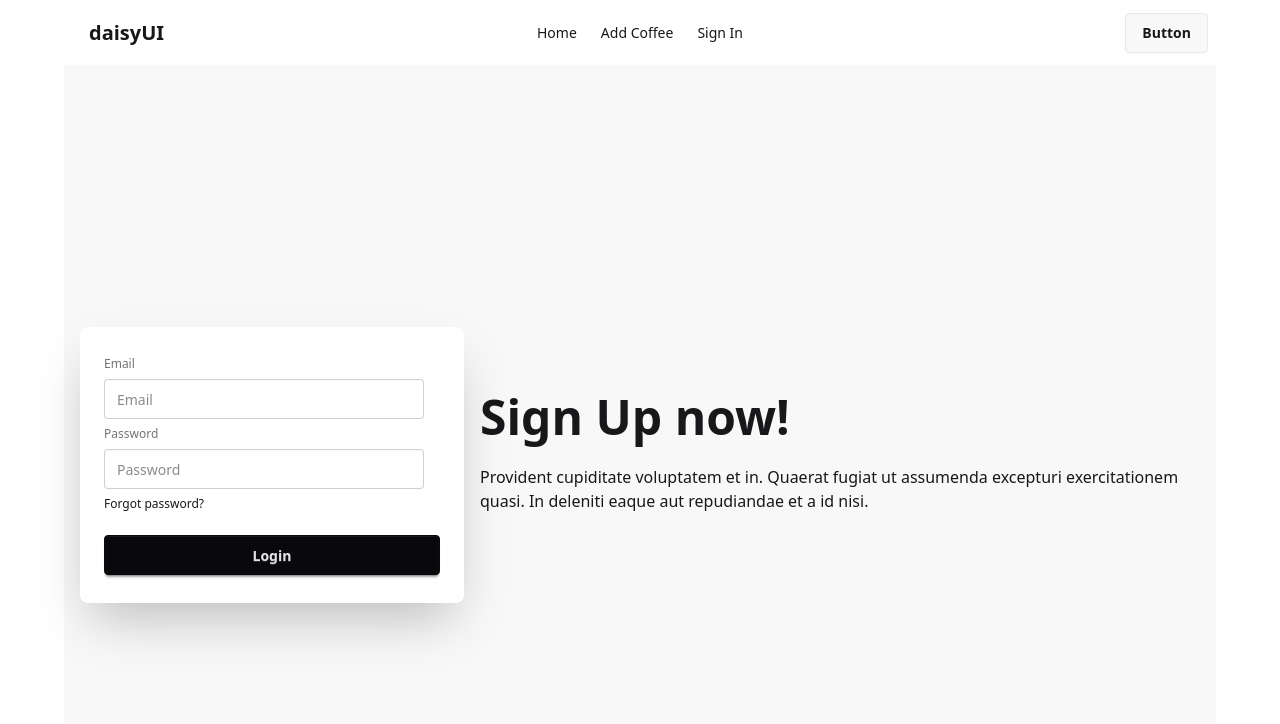
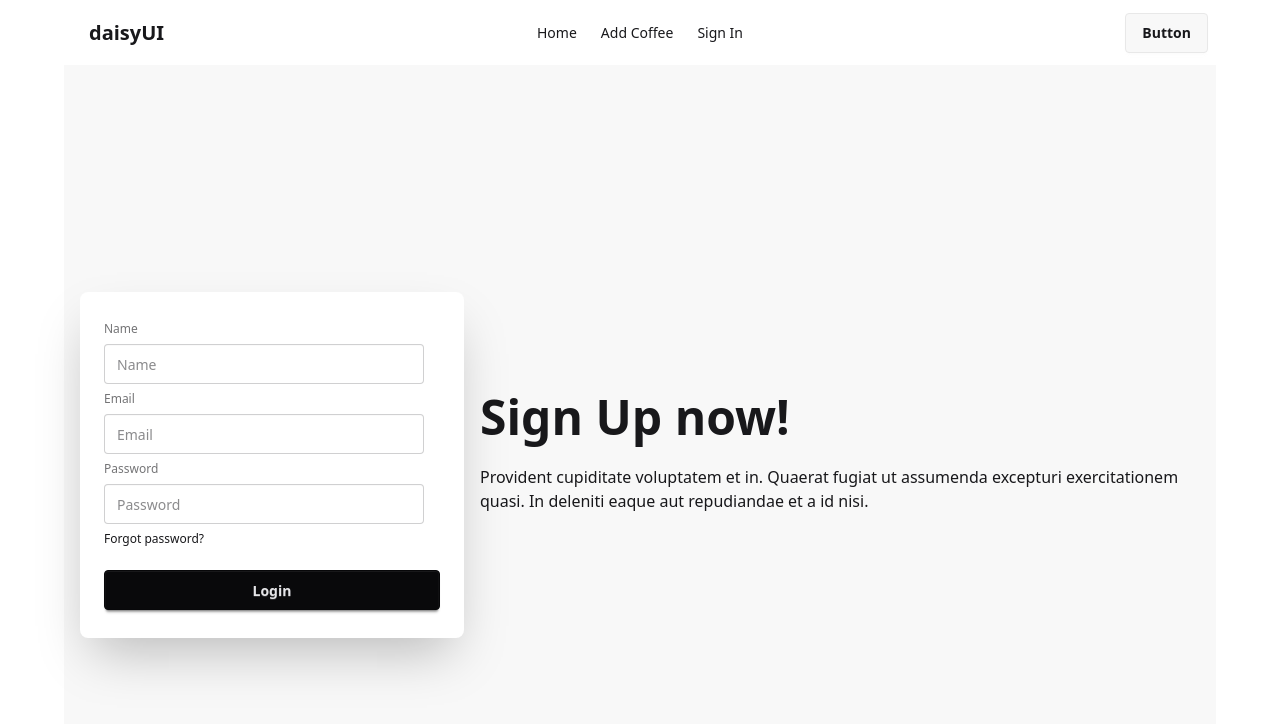
Before and after one commit to emonShimoul/coffee-store-react-client, a React (Vite) app: page /signup in a window 1280 px wide. Shown: the top 724 px of the page. Built offline with nearby package versions, Linux system fonts and the light colour scheme.

Commit message:
create users post api and save user to mongodb

```diff
--- a/src/components/SignUp.jsx
+++ b/src/components/SignUp.jsx
@@ -6,13 +6,34 @@ const SignUp = () => {
 
   const handleSIgnUp = (e) => {
     e.preventDefault();
+    const name = e.target.name.value;
     const email = e.target.email.value;
     const password = e.target.password.value;
-    console.log(email, password);
+    // const newUser = { name, email };
+    // console.log(newUser);
 
     createUser(email, password)
       .then((result) => {
         console.log(result.user);
+        const createdAt = result.user?.metadata?.creationTime;
+
+        const newUser = { name, email, createdAt };
+
+        // save new user info to db
+        fetch("http://localhost:5000/users", {
+          method: "POST",
+          headers: {
+            "content-type": "application/json",
+          },
+          body: JSON.stringify(newUser),
+        })
+          .then((res) => res.json())
+          .then((data) => {
+            console.log("user created to db", data);
+            if (data.insertedId) {
+              console.log("User created successfully!!");
+            }
+          });
       })
       .catch((error) => {
         console.log("error", error);
@@ -33,6 +54,13 @@ const SignUp = () => {
         <div className="card bg-base-100 w-full max-w-sm shrink-0 shadow-2xl">
           <div className="card-body">
             <form className="fieldset" onSubmit={handleSIgnUp}>
+              <label className="fieldset-label">Name</label>
+              <input
+                type="text"
+                className="input"
+                placeholder="Name"
+                name="name"
+              />
               <label className="fieldset-label">Email</label>
               <input
                 type="email"
```
